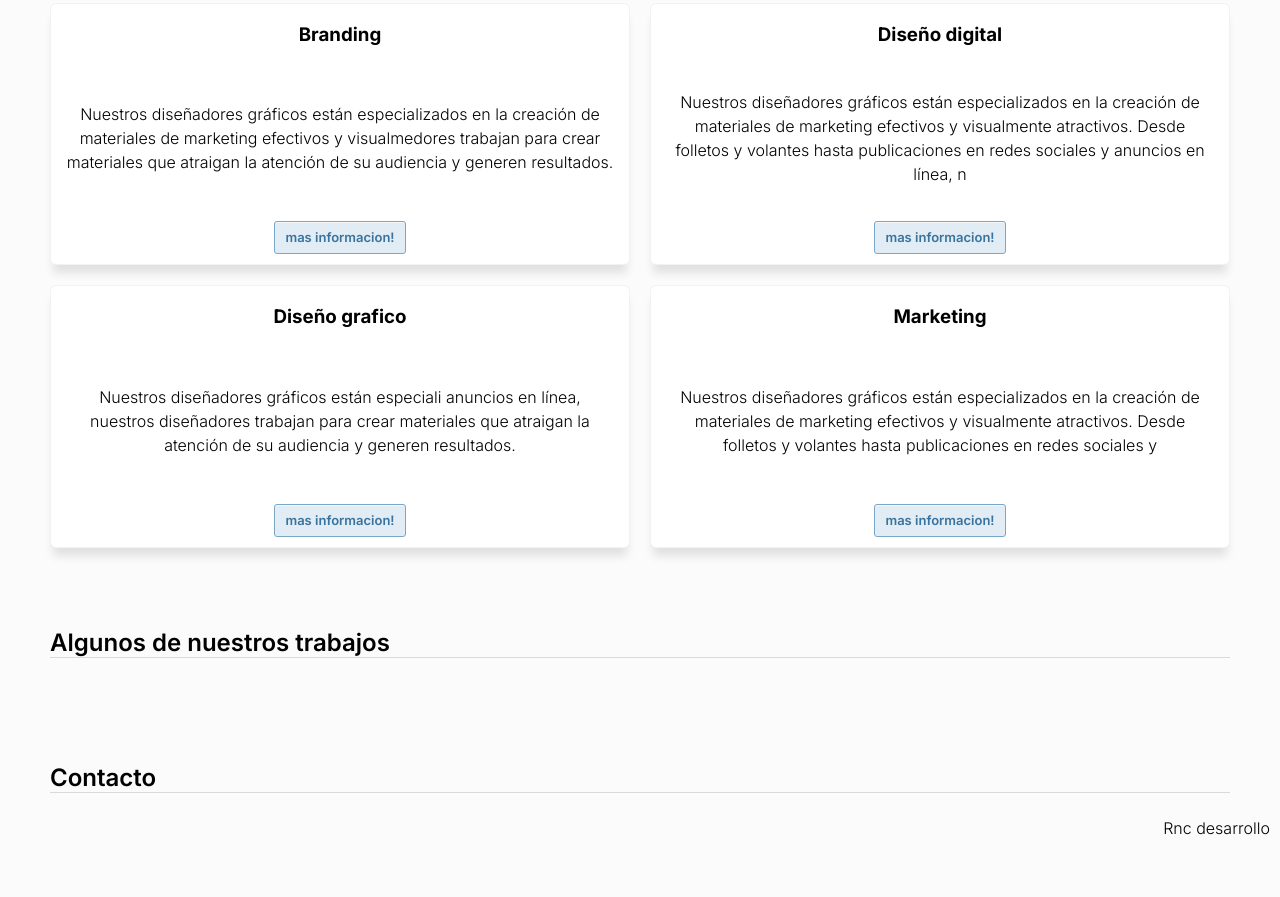
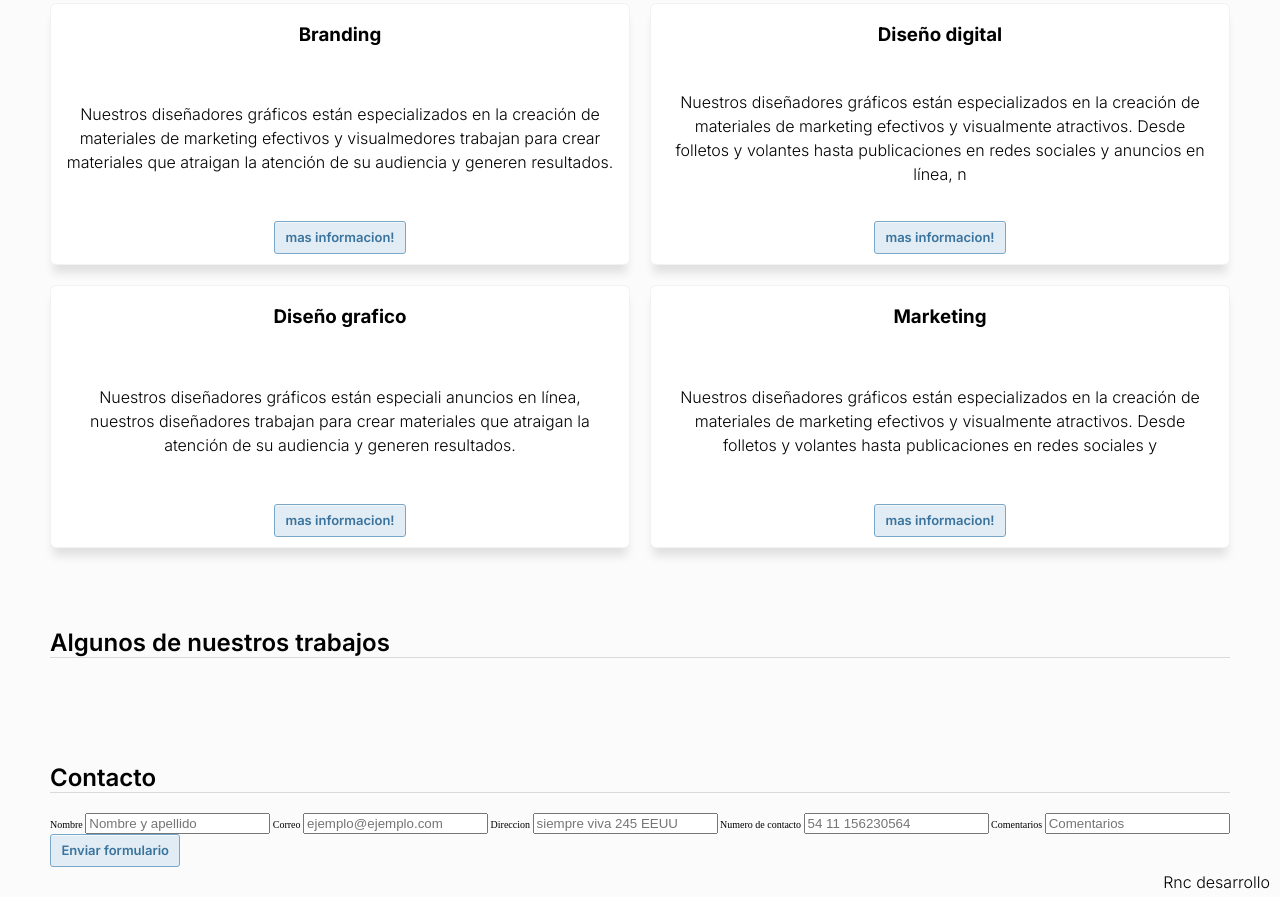
Before and after one commit to renzoce88/focusees, a plain HTML site: page index.html in a window 1280 px wide. Shown: the part 884-1781 px from the top of the page. Before the commit the page ends 1727 px from the top, so only its background shows below. Drawn offline with Linux system fonts and the light colour scheme.

Commit message:
formulario

```diff
--- a/index.html
+++ b/index.html
@@ -124,6 +124,19 @@
 
     <section>
         <h2>Contacto</h2>
+        <form action="https://docs.google.com/forms/d/e/1FAIpQLSe6rcI20f3pbCIhDO1UpfnqRjbhY7KBK5ZZtXpD9J0Gl2Lz9g/formResponse">
+            <label for="entry.2005620554">Nombre</label>
+            <input type="text" name="entry.2005620554" placeholder="Nombre y apellido">
+            <label for="entry.1045781291">Correo</label>
+            <input type="text" name="entry.1045781291" placeholder="ejemplo@ejemplo.com">
+            <label for="entry.1065046570">Direccion</label>
+            <input type="text" name="entry.1065046570" placeholder="siempre viva 245 EEUU">
+            <label for="entry.1166974658">Numero de contacto</label>
+            <input type="text" name="entry.1166974658" placeholder="54 11 156230564">
+            <label for="entry.839337160">Comentarios</label>
+            <input type="text" name="entry.839337160" placeholder="Comentarios">
+            <button type="submit">Enviar formulario</button>
+        </form>
     </section>
 
     <footer>Rnc desarrollo</footer>
```
